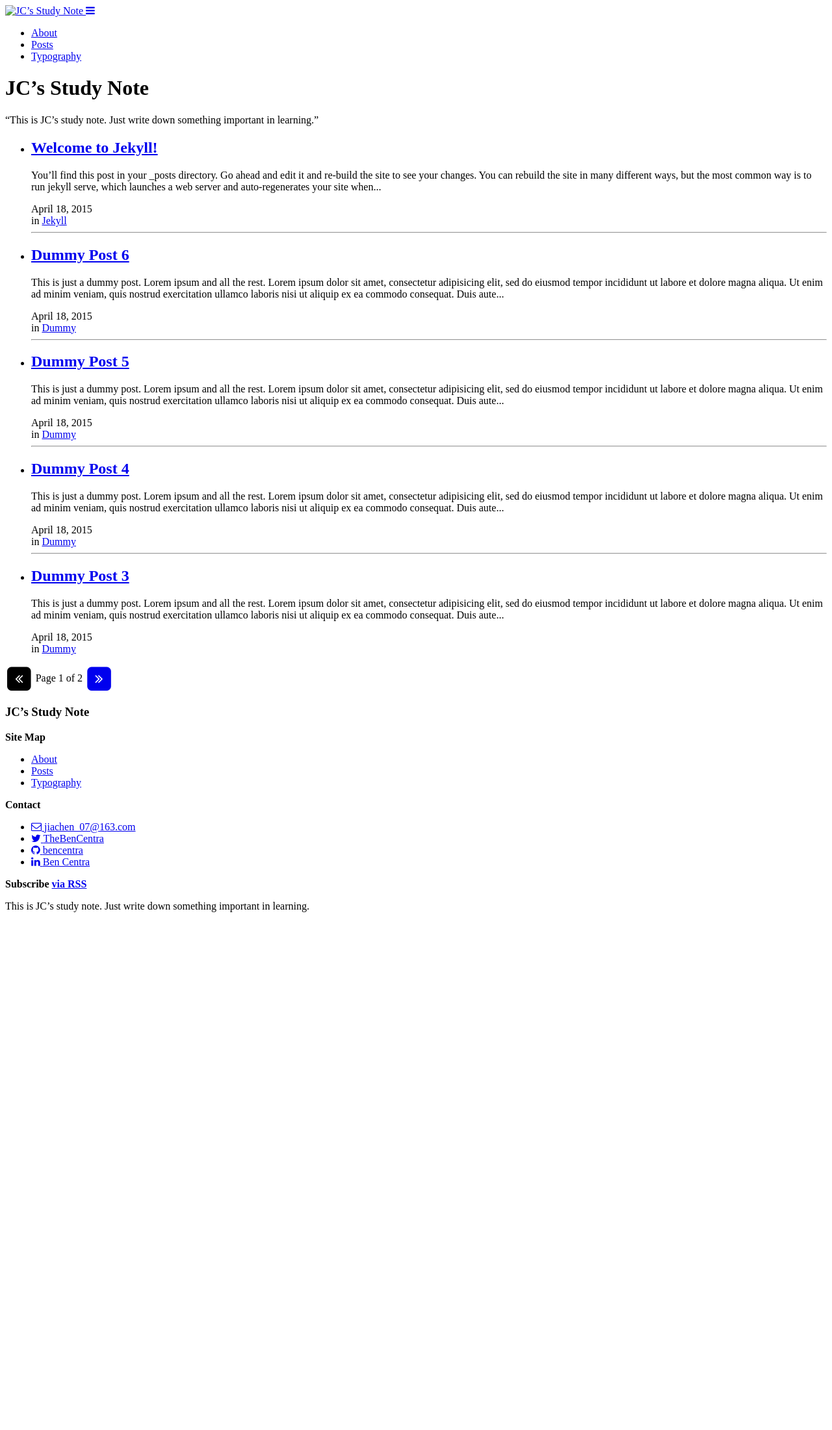
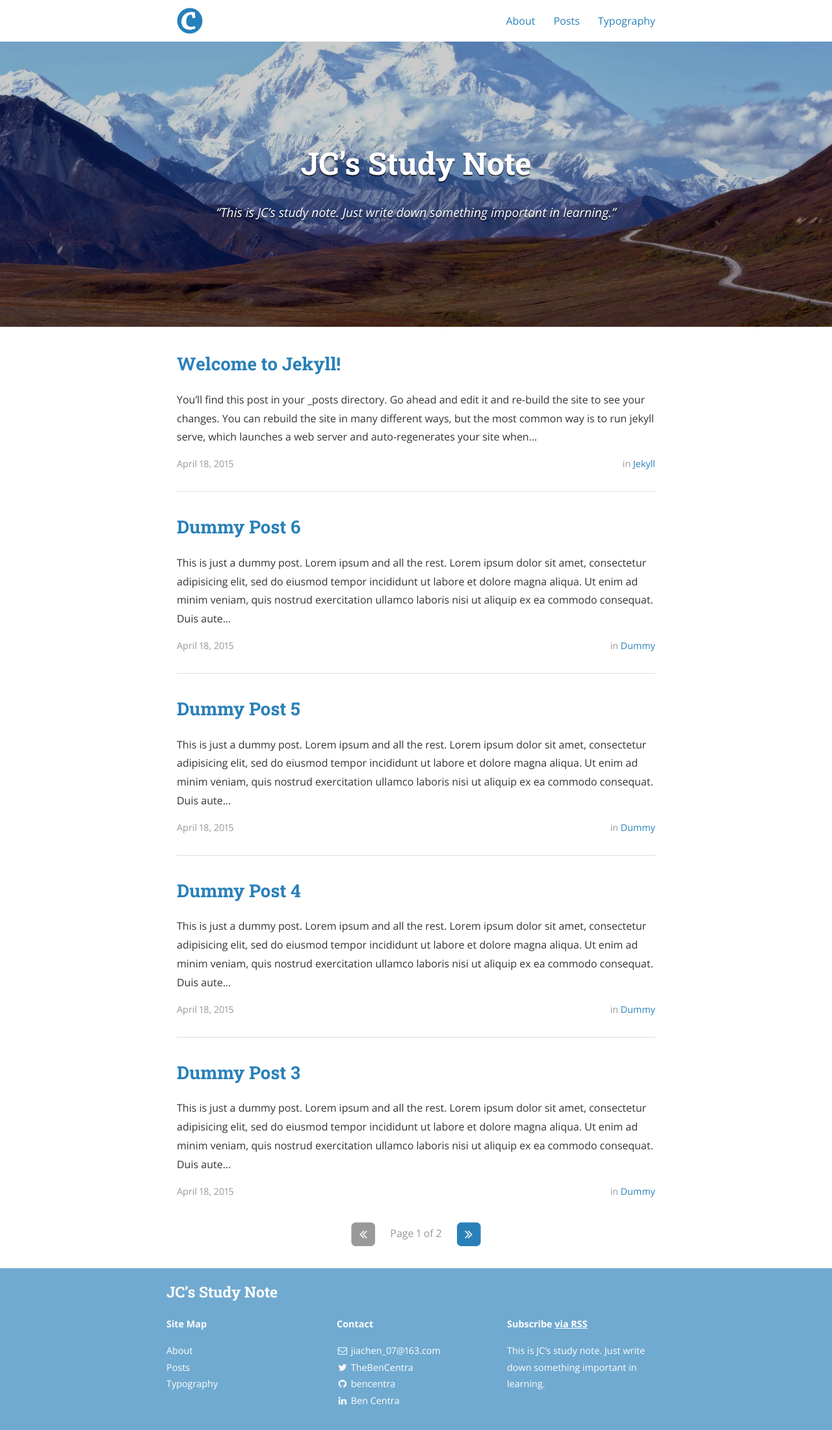
Before and after one commit to JiaChen7/studynote, a Jekyll site: the page built from index.html, in a window 1280 px wide. Shown: the whole page at 65% size. Built offline with Jekyll 4.4.1, drawn with Linux system fonts in a browser that asks for light colours; nearby versions of some CDN libraries; the list of posts is cut into pages by our own code; before the commit the page ends 1420 px from its top, so only the background shows below that.

```diff
--- a/_config.yml
+++ b/_config.yml
@@ -18,7 +18,7 @@ description: >
 # Base URL of site (i.e. /blog). It should always start with a slash,
 # and never end with a slash. Set it to a blank value if hosting at the
 # root of your server.
-baseurl: “/studynote” # the subpath of your site, e.g. /blog/
+baseurl: "/studynote" # the subpath of your site, e.g. /blog/
 url: "https://jiachen7.github.io" # the base hostname & protocol for your site
 cover: "/assets/header_image.jpg"
 logo: "/assets/logo.png"
```
